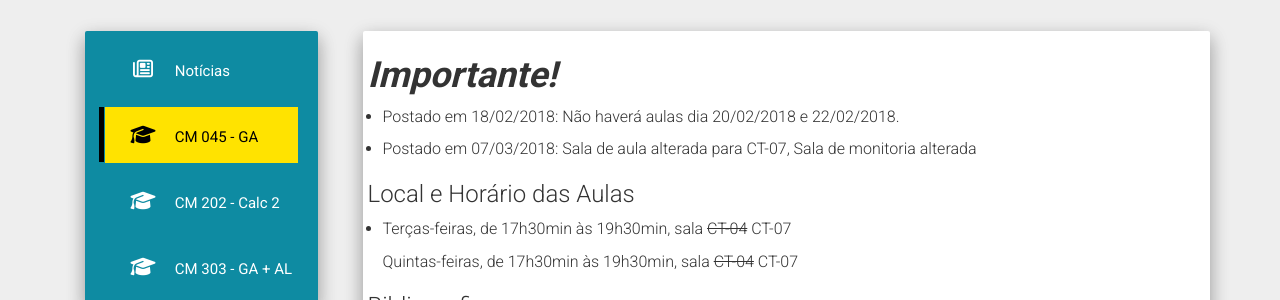
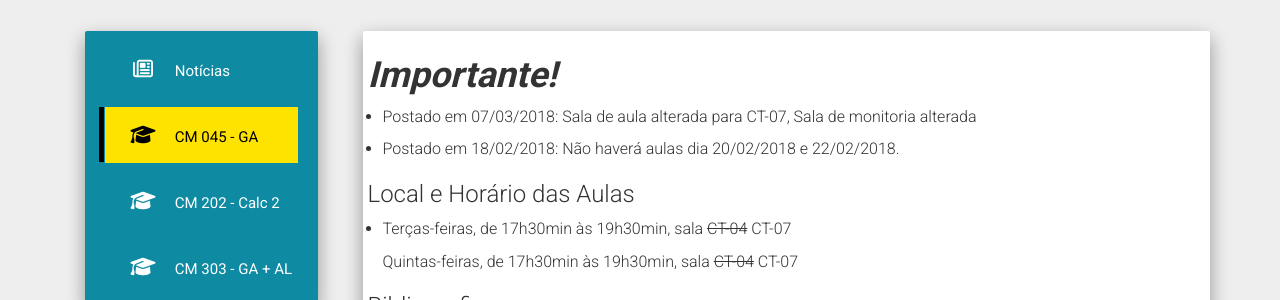
Before and after one commit to chunggnuhc/chunggnuhc.github.io, a Jekyll site: the page built from CM045-GA-1sem2018.md, in a window 1280 px wide. Shown: the part 204-504 px from the top of the page. Built offline with Jekyll 4.4.1, drawn with Linux system fonts in a browser that asks for light colours; nearby versions of some CDN libraries.

Commit message:
Update CM045-GA-1sem2018.md

```diff
--- a/CM045-GA-1sem2018.md
+++ b/CM045-GA-1sem2018.md
@@ -4,9 +4,11 @@ title: CM045 Turma H - Geometria Analítica - Computação
 permalink: /CM045-GA-1sem2018/
 ---
 <h1><b><i>Importante!</i></b></h1>
+- Postado em 07/03/2018: Sala de aula alterada para CT-07, Sala de monitoria alterada
+
 - Postado em 18/02/2018: Não haverá aulas dia 20/02/2018 e 22/02/2018.
 
-- Postado em 07/03/2018: Sala de aula alterada para CT-07, Sala de monitoria alterada
+
 
 <h3>Local e Horário das Aulas</h3>
 - Terças-feiras, de 17h30min às 19h30min, sala <strike>CT-04</strike> CT-07
```
